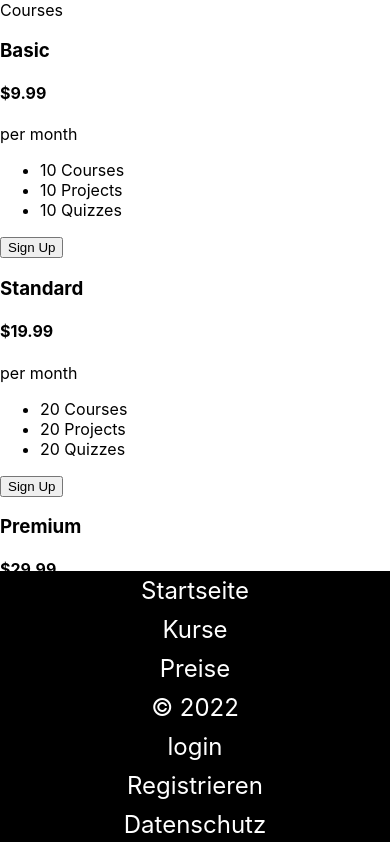
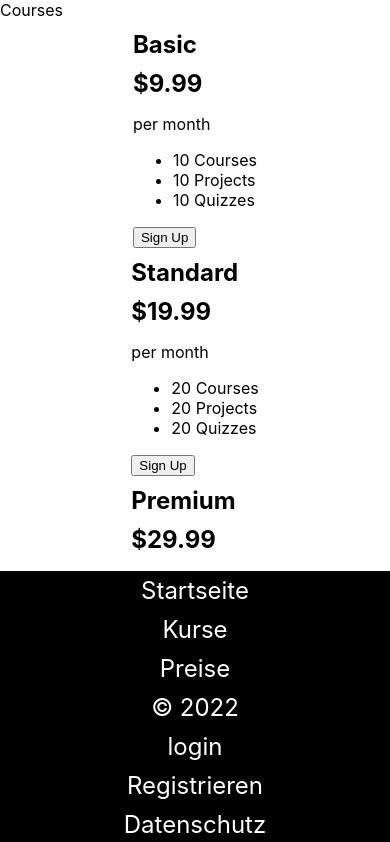
Before and after one commit to HuberAdrian/learning-platform, a React (Create React App) app: page / in a window 390 px wide. Shown: the top 842 px of the page. Built offline with nearby package versions, Linux system fonts and the light colour scheme.

Commit message:
made price card responsive

```diff
--- a/src/App.css
+++ b/src/App.css
@@ -144,3 +144,49 @@
     margin: 5px 0;
   }
 }
+
+/* ------------------- CSS for Pricing ---------------------- */
+
+.pricing__container {
+  display: flex;
+  flex-direction: column;
+  justify-content: center;
+  align-items: center;
+  margin: 0 10px;
+}
+
+.pricing h1 {
+  font-size: 2rem;
+  margin: 10px 0;
+}
+
+.pricing h2 {
+  font-size: 1.5rem;
+  margin: 10px 0;
+}
+
+.pricing h3 {
+  font-size: 1.5rem;
+  margin: 10px 0;
+}
+
+.pricing h4 {
+  font-size: 1.5rem;
+  margin: 10px 0;
+}
+
+/* make pricing cards responsive */
+
+@media (min-width: 768px) {
+  .pricing {
+    flex-direction: row;
+    flex-wrap: wrap;
+    justify-content: space-around;
+  }
+
+  .pricing__container {
+    flex-direction: row;
+    flex-wrap: wrap;
+    justify-content: space-around;
+  }
+}
```
